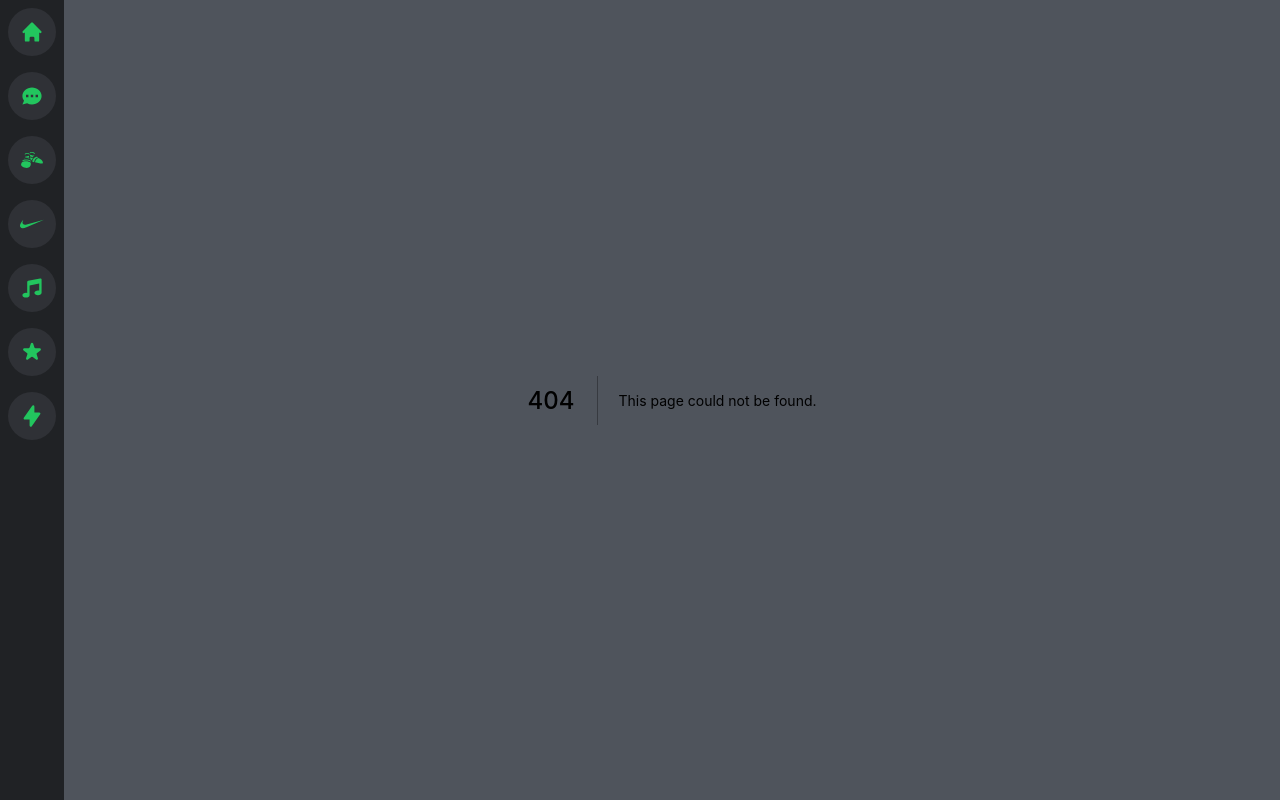
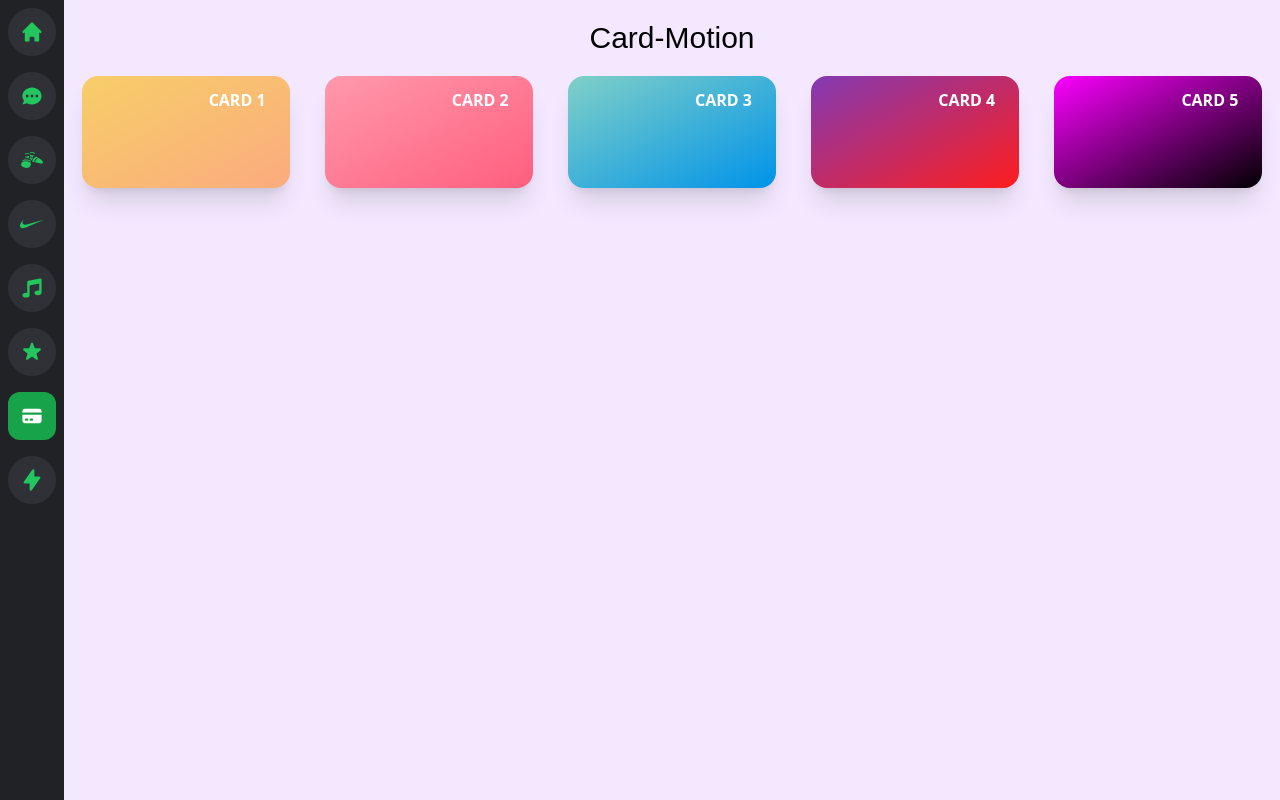
Before and after one commit to SOPLAY/Tailwindcss, a Next.js app: page /card in a window 1280 px wide. Before the commit this address had no page. Built offline with nearby package versions, Linux system fonts and the light colour scheme.

Commit message:
[ Card ] Add card Pages

```diff
--- a/components/common/Sidebar.tsx
+++ b/components/common/Sidebar.tsx
@@ -4,6 +4,7 @@ import { BsPlus, BsFillLightningFill, BsGearFill } from 'react-icons/bs';
 import { FaFill, FaFire, FaPoo } from 'react-icons/fa';
 import {
   HiChat,
+  HiCreditCard,
   HiHome,
   HiLightningBolt,
   HiMusicNote,
@@ -71,6 +72,12 @@ const Sidebar = () => {
       path: '/star',
     },
     {
+      name: 'card',
+      icon: <HiCreditCard />,
+      styles: '',
+      path: '/card',
+    },
+    {
       name: 'meetings',
       icon: <HiLightningBolt />,
       styles: '',
--- /dev/null
+++ b/pages/card.tsx
@@ -0,0 +1,44 @@
+import { NextPage } from 'next';
+import Head from 'next/head';
+import React from 'react';
+
+type CardProps = {
+  children: React.ReactNode;
+  bgGradient: string;
+};
+const Card: React.FC<CardProps> = ({ children, bgGradient }) => (
+  <div
+    className={`w-52 h-28 rounded-2xl p-3 bg-white shadow-xl bg-gradient-to-tl ${bgGradient}`}
+  >
+    <p className={`text-right pr-3 text-white font-bold`}>{children}</p>
+  </div>
+);
+
+const Home: NextPage = () => {
+  const cardData = [
+    { title: 'card', bgGradient: 'from-[#FBAB7E] to-[#F7CE68]' },
+    { title: 'card', bgGradient: 'from-[#FF5E7E] to-[#FF99AC]' },
+    { title: 'card', bgGradient: 'from-[#0093E9] to-[#80D0C7]' },
+    { title: 'card', bgGradient: 'from-[#fd1d1d] to-[#833ab4]' },
+    { title: 'card', bgGradient: 'from-[#000000] to-[#FC00FF]' },
+  ];
+  return (
+    <>
+      <Head>
+        <title>Card-Motion</title>
+      </Head>
+      <div className='h-screen bg-purple-100'>
+        <h1 className='my-5 text-3xl text-center font-DoHyeon'>Card-Motion</h1>
+        <section className='flex flex-wrap justify-around'>
+          {cardData.map((v, i) => (
+            <Card bgGradient={v.bgGradient} key={i}>
+              {`${v.title.toUpperCase()} ${i + 1}`}
+            </Card>
+          ))}
+        </section>
+      </div>
+    </>
+  );
+};
+
+export default Home;
```
